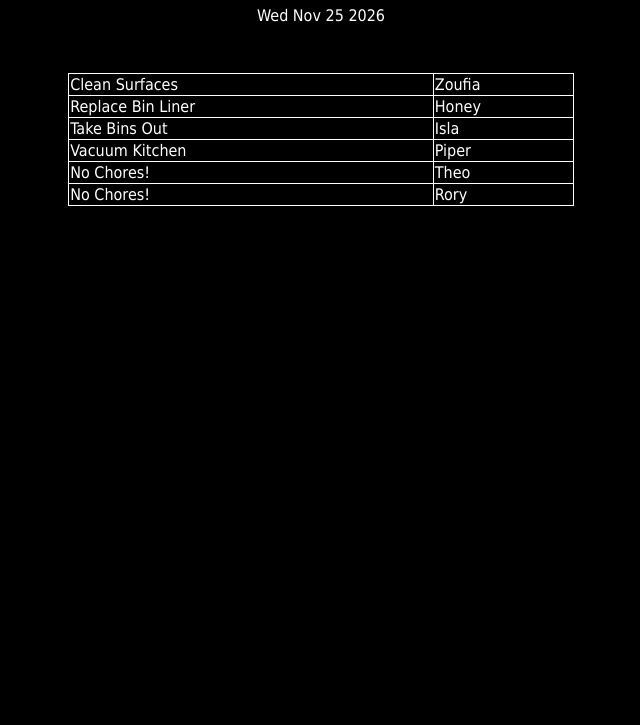
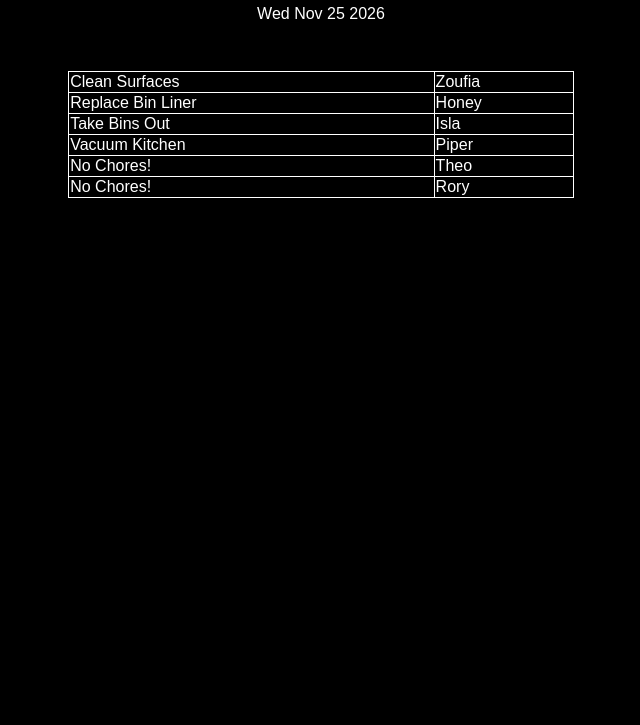
Before and after one commit to VirtualCod/Ibrox-Chore-Rota, a plain HTML site: page index.html in a window 1280 px wide. Shown: the part 75-800 px from the top of the page, without its empty margins (319-959 px from the left). Drawn offline with Linux system fonts and the light colour scheme.

Commit message:
Update index.html

```diff
--- a/index.html
+++ b/index.html
@@ -5,7 +5,7 @@
 <style>
 html {
 	color: white;
-	font-family: Tahoma;
+	font-family: Arial;
 }
 
 .center {
```
